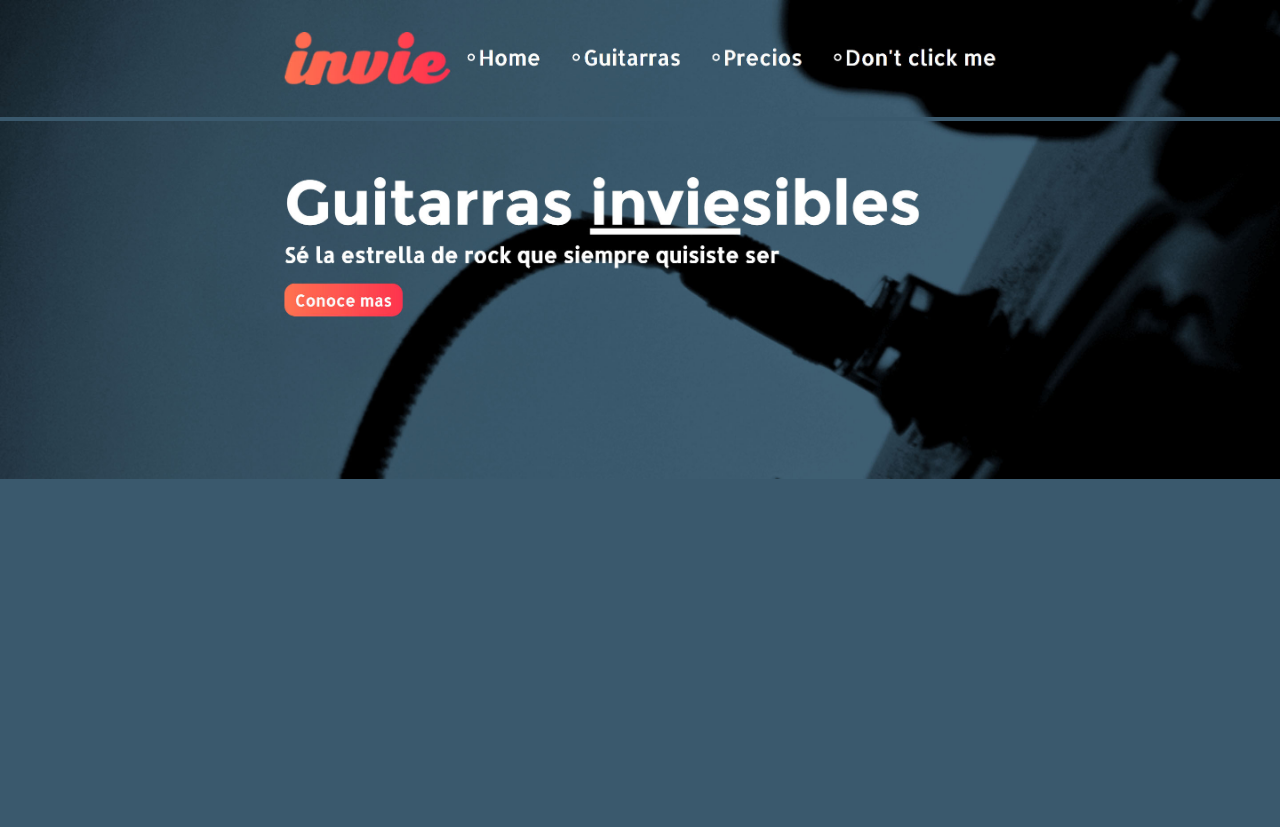
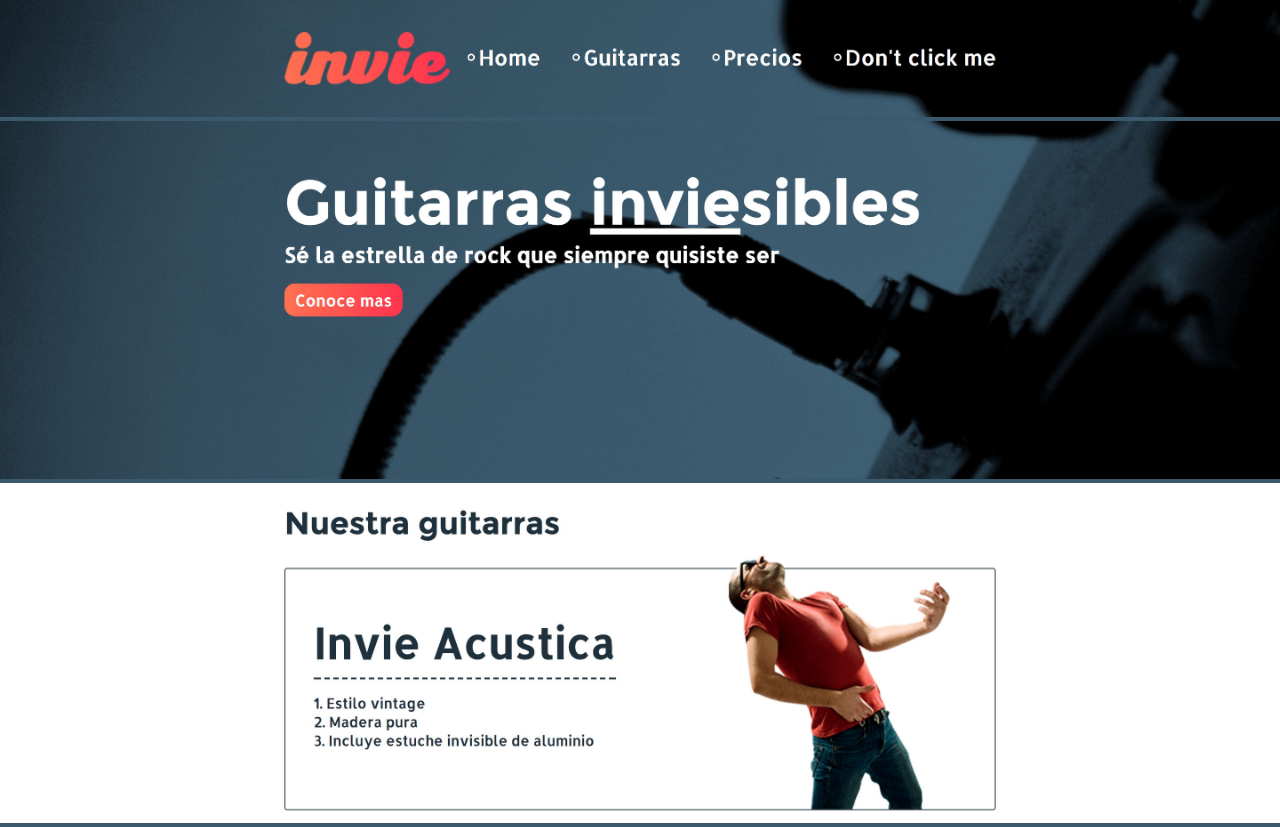
Before and after one commit to bl00p1ng/curso-git-platzi, a plain HTML site: page index.html in a window 1280 px wide. Before the commit the page ends 800 px from the top, so only its background shows below. Drawn offline with Linux system fonts and the light colour scheme.

Commit message:
Agregando guitarra acustica

```diff
--- a/index.html
+++ b/index.html
@@ -21,5 +21,6 @@
   <body>
     <img src="images/header.jpg" alt="header">
     <img src="images/hero.jpg" alt="hero">
+    <img src="images/acustica.jpg" alt="acustica">
   </body>
 </html>
```
